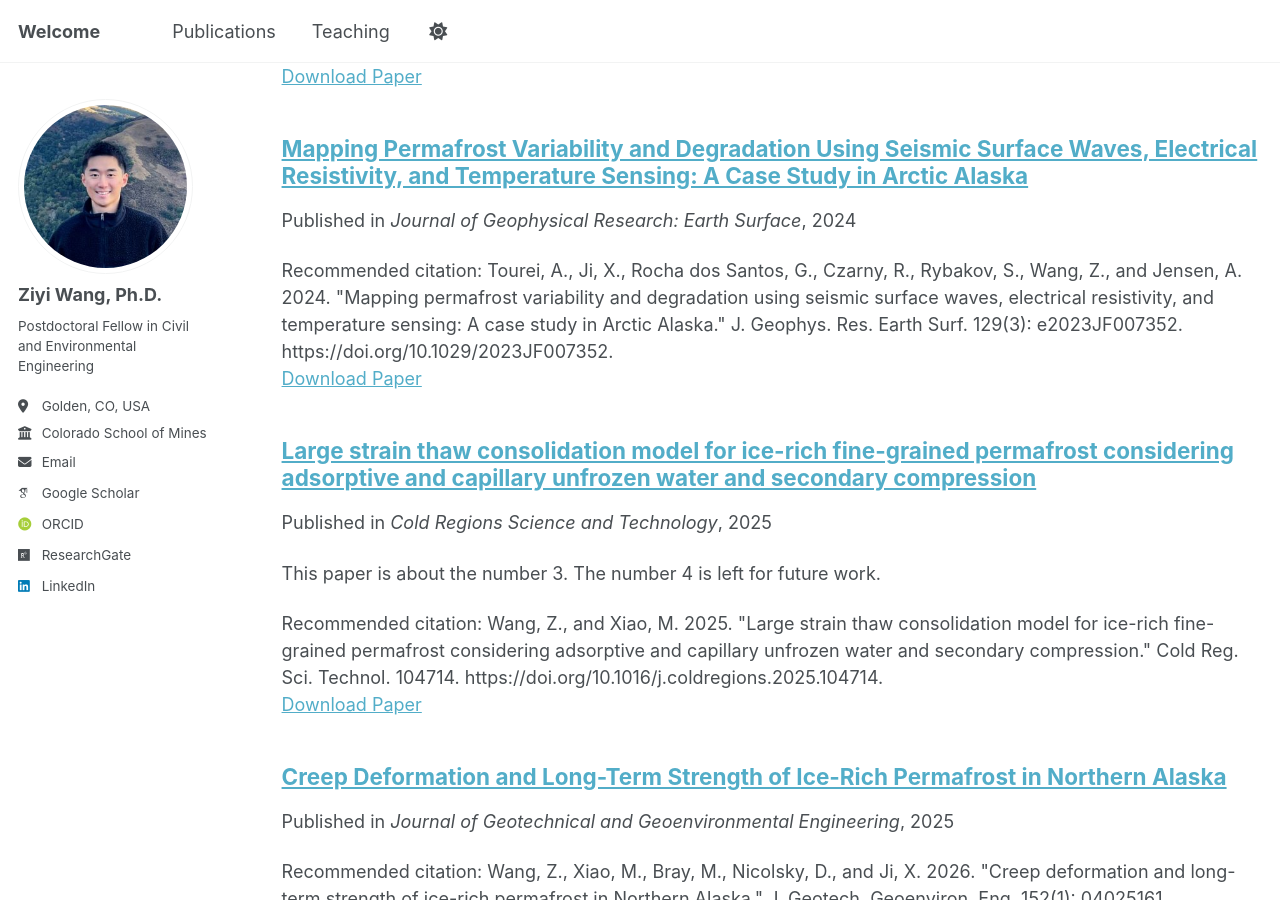
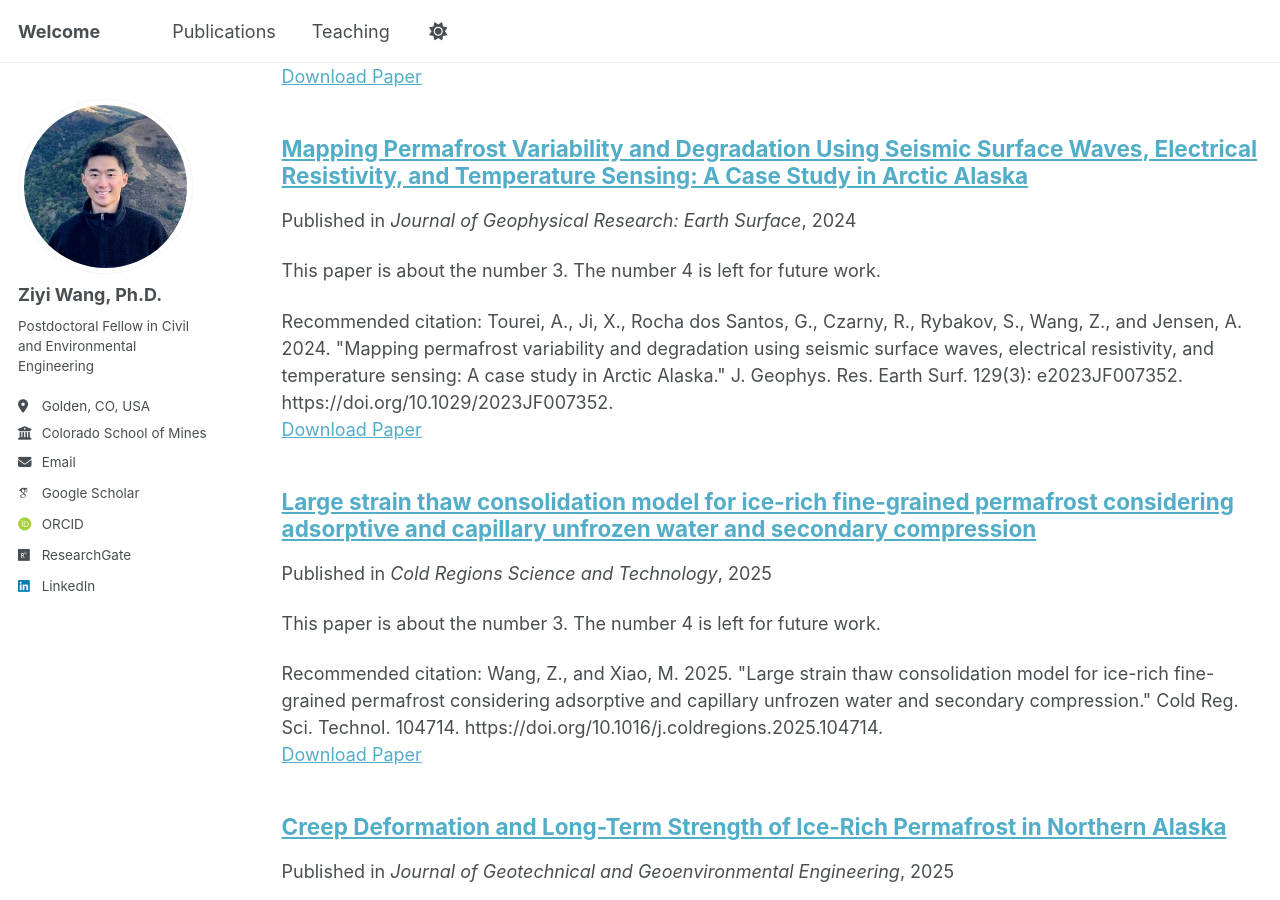
Before and after one commit to ziyiwang-ce/ziyiwang-ce.github.io, a Jekyll site: the page built from _pages/collection-archive.html, in a window 1280 px wide and 900 px high, scrolled down 2279 px. Built offline with Jekyll 4.4.1, drawn with Linux system fonts in a browser that asks for light colours; some web fonts are replaced; a script that is not in the unit is left out.

Commit message:
Update J6.md

```diff
--- a/_publications/J6.md
+++ b/_publications/J6.md
@@ -2,6 +2,8 @@
 title: "Mapping Permafrost Variability and Degradation Using Seismic Surface Waves, Electrical Resistivity, and Temperature Sensing: A Case Study in Arctic Alaska"
 collection: publications
 category: manuscripts
+permalink: /publication/J6
+excerpt: 'This paper is about the number 3. The number 4 is left for future work.'
 date: 2024-3-15
 venue: 'Journal of Geophysical Research: Earth Surface'
 paperurl: 'https://agupubs.onlinelibrary.wiley.com/doi/full/10.1029/2023JF007352'
```
